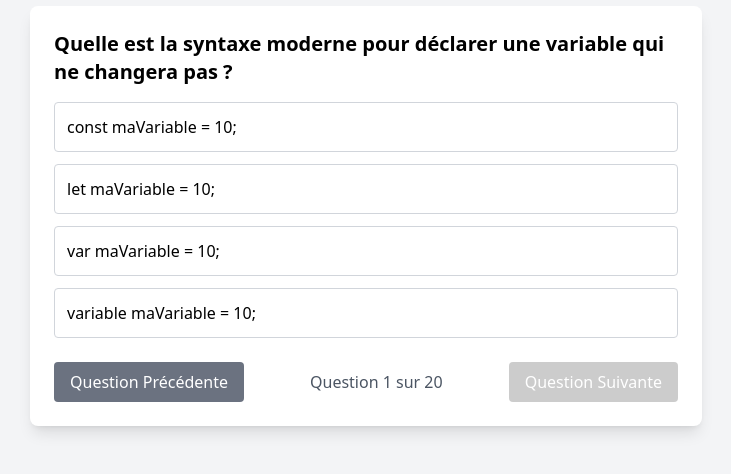
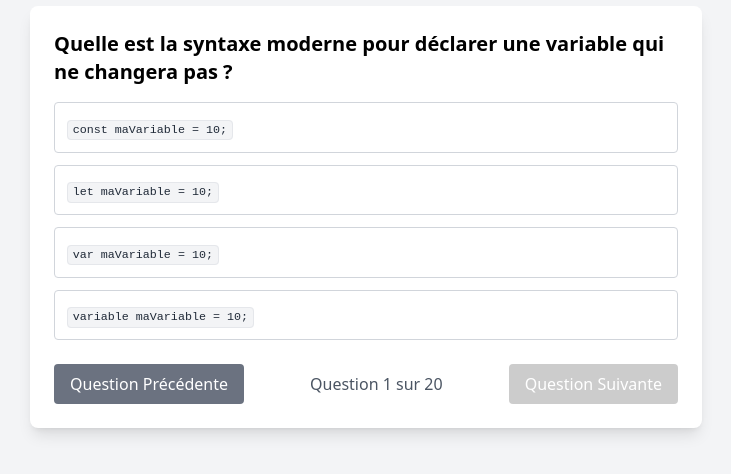
Before and after one commit to kantsniat/quiz, a plain HTML site: page index.html in a window 1280 px wide. Shown: the part 98-572 px from the top of the page, without its empty margins (274-1005 px from the left). Drawn offline with nearby package versions, Linux system fonts and the light colour scheme.

Commit message:
Add code formatting to quiz questions and options; style updates for code display

```diff
--- a/css/styles.css
+++ b/css/styles.css
@@ -50,3 +50,13 @@
   opacity: 1;
   transform: translateX(0);
 }
+
+.code {
+  background-color: #f3f4f6;
+  padding: 0.2em 0.4em;
+  border-radius: 0.25rem;
+  font-family: monospace;
+  font-size: 0.9em;
+  color: #1f2937;
+  border: 1px solid #e5e7eb;
+}
--- a/js/script.js
+++ b/js/script.js
@@ -3,10 +3,10 @@ const questions = [
     question:
       "Quelle est la syntaxe moderne pour déclarer une variable qui ne changera pas ?",
     options: [
-      "const maVariable = 10;",
-      "let maVariable = 10;",
-      "var maVariable = 10;",
-      "variable maVariable = 10;",
+      "`const maVariable = 10;`",
+      "`let maVariable = 10;`",
+      "`var maVariable = 10;`",
+      "`variable maVariable = 10;`",
     ],
     correctAnswer: 0,
     explanation:
@@ -16,74 +16,74 @@ const questions = [
     question:
       "Comment déclare-t-on une variable qui pourra être modifiée plus tard ?",
     options: [
-      "let maVariable = 5;",
-      "const maVariable = 5;",
-      "var maVariable = 5;",
-      "variable maVariable = 5;",
+      "`let maVariable = 5;`",
+      "`const maVariable = 5;`",
+      "`var maVariable = 5;`",
+      "`variable maVariable = 5;`",
     ],
     correctAnswer: 0,
     explanation:
       "let est utilisé pour déclarer une variable qui peut être modifiée. const est pour les variables constantes, et var est l'ancienne syntaxe à éviter.",
   },
   {
-    question: "Quelle est la valeur de '5' + 2 en JavaScript ?",
-    options: ["'52'", "7", "Error", "undefined"],
+    question: "Quelle est la valeur de `'5' + 2` en JavaScript ?",
+    options: ["`'52'`", "`7`", "`Error`", "`undefined`"],
     correctAnswer: 0,
     explanation:
       "En JavaScript, quand on ajoute un nombre à une chaîne de caractères, le nombre est converti en chaîne et les deux sont concaténés.",
   },
   {
-    question: "Quelle est la valeur de 5 + '2' en JavaScript ?",
-    options: ["'52'", "7", "Error", "undefined"],
+    question: "Quelle est la valeur de `5 + '2'` en JavaScript ?",
+    options: ["`'52'`", "`7`", "`Error`", "`undefined`"],
     correctAnswer: 0,
     explanation:
       "Même principe que la question précédente : quand on ajoute un nombre à une chaîne, le nombre est converti en chaîne et les deux sont concaténés.",
   },
   {
-    question: "Quelle est la valeur de 5 + 2 en JavaScript ?",
-    options: ["7", "'52'", "Error", "undefined"],
+    question: "Quelle est la valeur de `5 + 2` en JavaScript ?",
+    options: ["`7`", "`'52'`", "`Error`", "`undefined`"],
     correctAnswer: 0,
     explanation:
       "Quand on additionne deux nombres, on obtient leur somme mathématique.",
   },
   {
-    question: "Quelle est la valeur de true && false ?",
-    options: ["false", "true", "undefined", "Error"],
+    question: "Quelle est la valeur de `true && false` ?",
+    options: ["`false`", "`true`", "`undefined`", "`Error`"],
     correctAnswer: 0,
     explanation:
       "L'opérateur && (ET) retourne true seulement si les deux opérandes sont true.",
   },
   {
-    question: "Quelle est la valeur de true || false ?",
-    options: ["true", "false", "undefined", "Error"],
+    question: "Quelle est la valeur de `true || false` ?",
+    options: ["`true`", "`false`", "`undefined`", "`Error`"],
     correctAnswer: 0,
     explanation:
       "L'opérateur || (OU) retourne true si au moins un des opérandes est true.",
   },
   {
-    question: "Quelle est la valeur de !true ?",
-    options: ["false", "true", "undefined", "Error"],
+    question: "Quelle est la valeur de `!true` ?",
+    options: ["`false`", "`true`", "`undefined`", "`Error`"],
     correctAnswer: 0,
     explanation:
       "L'opérateur ! (NON) inverse la valeur booléenne : !true = false, !false = true.",
   },
   {
-    question: "Quelle est la valeur de 5 > 3 ?",
-    options: ["true", "false", "undefined", "Error"],
+    question: "Quelle est la valeur de `5 > 3` ?",
+    options: ["`true`", "`false`", "`undefined`", "`Error`"],
     correctAnswer: 0,
     explanation:
       "L'opérateur > retourne true si le nombre de gauche est plus grand que celui de droite.",
   },
   {
-    question: "Quelle est la valeur de '5' === 5 ?",
-    options: ["false", "true", "undefined", "Error"],
+    question: "Quelle est la valeur de `'5' === 5` ?",
+    options: ["`false`", "`true`", "`undefined`", "`Error`"],
     correctAnswer: 0,
     explanation:
       "=== est l'opérateur d'égalité stricte qui compare à la fois la valeur et le type. '5' est une chaîne, 5 est un nombre.",
   },
   {
-    question: "Quelle est la valeur de '5' == 5 ?",
-    options: ["true", "false", "undefined", "Error"],
+    question: "Quelle est la valeur de `'5' == 5` ?",
+    options: ["`true`", "`false`", "`undefined`", "`Error`"],
     correctAnswer: 0,
     explanation:
       "== est l'opérateur d'égalité qui convertit les types avant de comparer. '5' est converti en nombre avant la comparaison.",
@@ -91,10 +91,10 @@ const questions = [
   {
     question: "Quelle est la syntaxe correcte pour une condition if/else ?",
     options: [
-      "if (condition) { } else { }",
-      "if condition { } else { }",
-      "if (condition) then { } else { }",
-      "if { condition } else { }",
+      "`if (condition) { } else { }`",
+      "`if condition { } else { }`",
+      "`if (condition) then { } else { }`",
+      "`if { condition } else { }`",
     ],
     correctAnswer: 0,
     explanation:
@@ -103,59 +103,59 @@ const questions = [
   {
     question: "Comment écrit-on une condition else if ?",
     options: [
-      "if (condition1) { } else if (condition2) { } else { }",
-      "if (condition1) { } if (condition2) { } else { }",
-      "if (condition1) { } elseif (condition2) { } else { }",
-      "if (condition1) { } else (condition2) { } else { }",
+      "`if (condition1) { } else if (condition2) { } else { }`",
+      "`if (condition1) { } if (condition2) { } else { }`",
+      "`if (condition1) { } elseif (condition2) { } else { }`",
+      "`if (condition1) { } else (condition2) { } else { }`",
     ],
     correctAnswer: 0,
     explanation:
       "La syntaxe correcte est if (condition1) { } else if (condition2) { } else { }. else if est écrit en deux mots.",
   },
   {
-    question: "Quelle est la valeur de 10 % 3 ?",
-    options: ["1", "3", "0", "Error"],
+    question: "Quelle est la valeur de `10 % 3` ?",
+    options: ["`1`", "`3`", "`0`", "`Error`"],
     correctAnswer: 0,
     explanation:
       "L'opérateur % (modulo) retourne le reste de la division. 10 divisé par 3 donne 3 avec un reste de 1.",
   },
   {
-    question: "Quelle est la valeur de 2 ** 3 ?",
-    options: ["8", "6", "5", "Error"],
+    question: "Quelle est la valeur de `2 ** 3` ?",
+    options: ["`8`", "`6`", "`5`", "`Error`"],
     correctAnswer: 0,
     explanation:
       "L'opérateur ** est l'opérateur d'exponentiation. 2 ** 3 signifie 2 à la puissance 3, soit 8.",
   },
   {
-    question: "Quelle est la valeur de 10 / 0 ?",
-    options: ["Infinity", "0", "Error", "undefined"],
+    question: "Quelle est la valeur de `10 / 0` ?",
+    options: ["`Infinity`", "`0`", "`Error`", "`undefined`"],
     correctAnswer: 0,
     explanation:
       "En JavaScript, diviser par zéro donne Infinity (ou -Infinity si le numérateur est négatif).",
   },
   {
-    question: "Quelle est la valeur de typeof true ?",
-    options: ["'boolean'", "'string'", "'number'", "'object'"],
+    question: "Quelle est la valeur de `typeof true` ?",
+    options: ["`'boolean'`", "`'string'`", "`'number'`", "`'object'`"],
     correctAnswer: 0,
     explanation:
       "typeof retourne le type d'une valeur. true est une valeur booléenne, donc typeof true retourne 'boolean'.",
   },
   {
-    question: "Quelle est la valeur de typeof 'hello' ?",
-    options: ["'string'", "'object'", "'array'", "'text'"],
+    question: "Quelle est la valeur de `typeof 'hello'` ?",
+    options: ["`'string'`", "`'object'`", "`'array'`", "`'text'`"],
     correctAnswer: 0,
     explanation: "typeof retourne 'string' pour les chaînes de caractères.",
   },
   {
-    question: "Quelle est la valeur de typeof 42 ?",
-    options: ["'number'", "'integer'", "'float'", "'string'"],
+    question: "Quelle est la valeur de `typeof 42` ?",
+    options: ["`'number'`", "`'integer'`", "`'float'`", "`'string'`"],
     correctAnswer: 0,
     explanation:
       "typeof retourne 'number' pour tous les nombres, qu'ils soient entiers ou décimaux.",
   },
   {
-    question: "Quelle est la valeur de !(true && false) ?",
-    options: ["true", "false", "undefined", "Error"],
+    question: "Quelle est la valeur de `!(true && false)` ?",
+    options: ["`true`", "`false`", "`undefined`", "`Error`"],
     correctAnswer: 0,
     explanation:
       "true && false donne false, et !false donne true. Les parenthèses changent l'ordre des opérations.",
@@ -238,14 +238,29 @@ function loadQuestion() {
 
   // Attendre la fin de l'animation de sortie avant de changer le contenu
   setTimeout(() => {
-    questionElement.textContent = question.question;
+    // Formater la question pour mettre en évidence le code
+    let formattedQuestion = question.question;
+    // Trouver et remplacer les blocs de code
+    formattedQuestion = formattedQuestion.replace(
+      /`([^`]+)`/g,
+      '<span class="code">$1</span>'
+    );
+
+    questionElement.innerHTML = formattedQuestion;
     optionsElement.innerHTML = "";
 
     question.options.forEach((option, index) => {
       const button = document.createElement("button");
       button.className =
         "option w-full p-3 text-left rounded border border-gray-300 hover:bg-gray-100 option-transition";
-      button.textContent = option;
+
+      // Formater les options pour mettre en évidence le code
+      let formattedOption = option;
+      formattedOption = formattedOption.replace(
+        /`([^`]+)`/g,
+        '<span class="code">$1</span>'
+      );
+      button.innerHTML = formattedOption;
 
       // Si la question a déjà été répondue, désactiver les options
       if (answeredQuestions.has(currentQuestion)) {
```
